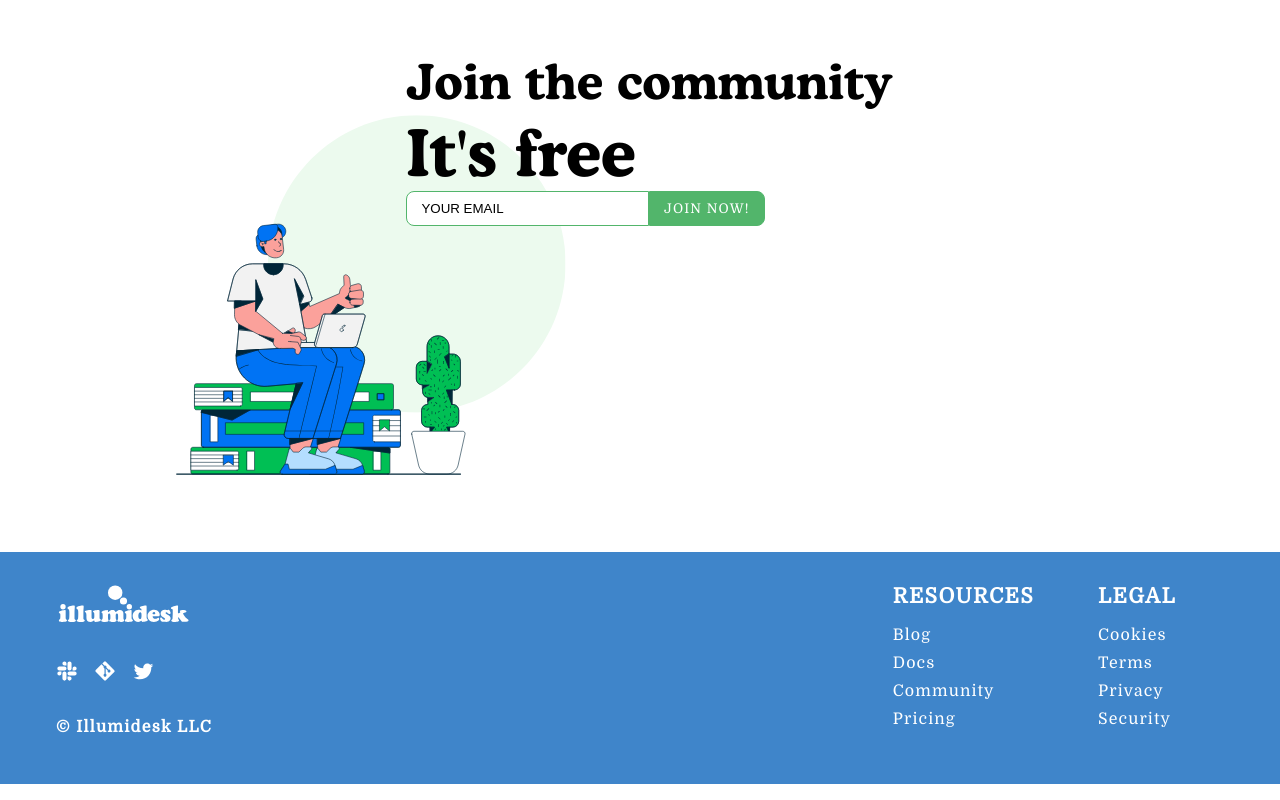
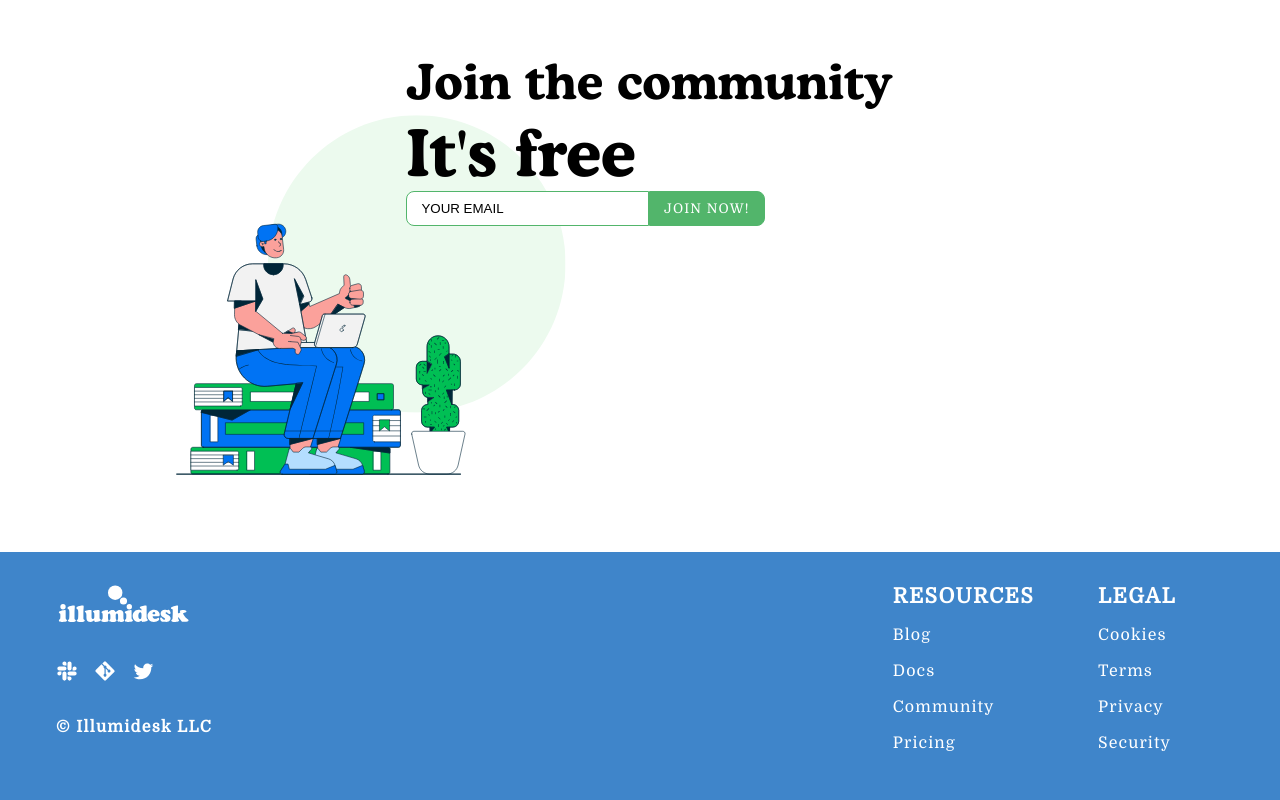
Before and after one commit to carlosiib/illum-nextjs, a Next.js app: page / in a window 1280 px wide. Shown: the part 4460-5260 px from the top of the page. Built offline with nearby package versions, Linux system fonts and the light colour scheme.

Commit message:
Footer links spacing

```diff
--- a/components/Navbar/index.js
+++ b/components/Navbar/index.js
@@ -109,12 +109,11 @@ const Navbar = () => {
       </div >
 
       {/* MOBILE NAVBAR */}
-      {/* {`mobileNavbar ${scroll > headerTop ? "is-sticky" : ""}`} */}
       <div className={`mobileNavbar is-sticky`}>
         <div>
           <Link href="/">
-            <a alt="Illumidesk logo">
-              <NavbarLogo width="198" height="80" />
+            <a >
+              <NavbarLogo width="198" height="80" alt="Illumidesk logo" />
             </a>
           </Link>
         </div>
--- a/styles/globals.css
+++ b/styles/globals.css
@@ -465,7 +465,7 @@ footer {
 }
 .footerSecondCol li {
   list-style: none;
-  margin-bottom: 8px;
+  margin-bottom: 1rem;
 }
 .footerSecondCol a {
   display: inline-block;
```
